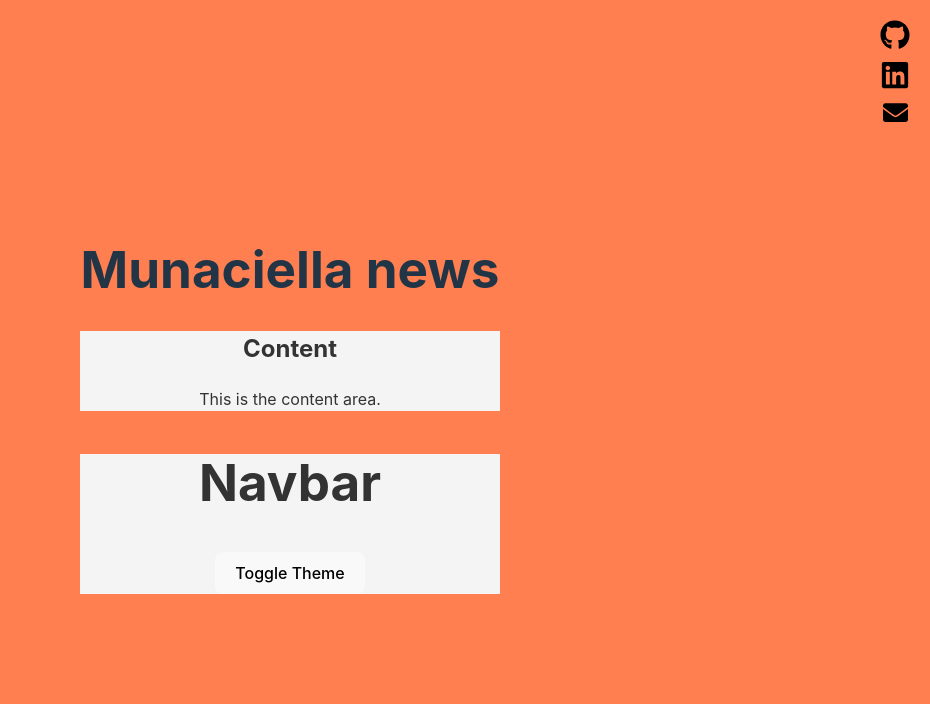
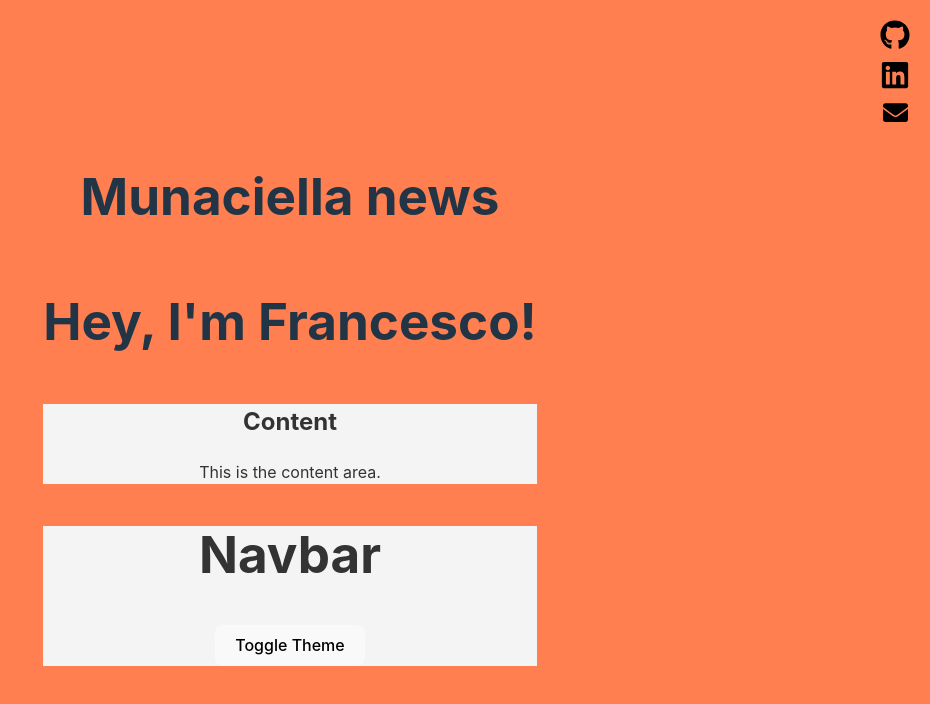
Before and after one commit to munaciella/personal-portfolio, a React (Vite) app: page / in a window 1280 px wide. Shown: the top 704 px of the page, without its empty margins (350-1280 px from the left). Built offline with nearby package versions, Linux system fonts and the light colour scheme.

Commit message:
add personal statement component

```diff
--- a/src/App.tsx
+++ b/src/App.tsx
@@ -9,6 +9,7 @@ import { ThemeProvider } from './Components/ThemeContext/ThemeContext';
 import './App.css';
 import Navbar from "./Components/NavBar/NavBar";
 import Content from "./Components/Content/Content";
+import Statement from './Components/Statement/Statement';
 
 const App: React.FC = () => {
   // const { theme, toggleTheme } = useTheme();
@@ -21,6 +22,7 @@ const App: React.FC = () => {
     <>
       <ThemeProvider>
             <Header />
+            <Statement/>
           <BrowserRouter>
           <Content/>
           <Navbar/>
--- /dev/null
+++ b/src/Components/Statement/Statement.css
@@ -0,0 +1,5 @@
+.statement-container {
+    display: flex;
+    justify-content: center;
+    align-items: center;
+}
--- /dev/null
+++ b/src/Components/Statement/Statement.tsx
@@ -0,0 +1,12 @@
+import './Statement.css'
+
+const Statement: React.FC = () => {
+
+    return (
+        <div className='statement-container'>
+            <h1>Hey, I'm Francesco!</h1>
+        </div>
+    )
+}
+
+export default Statement
```
